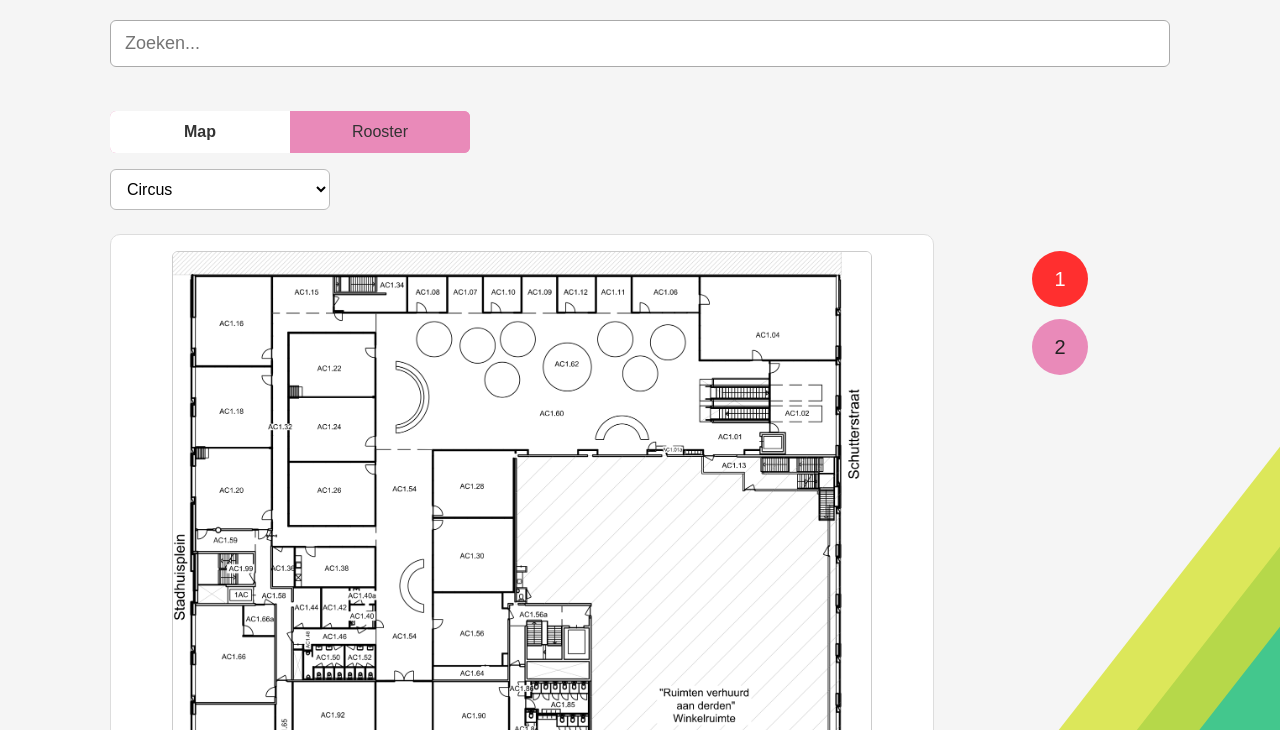
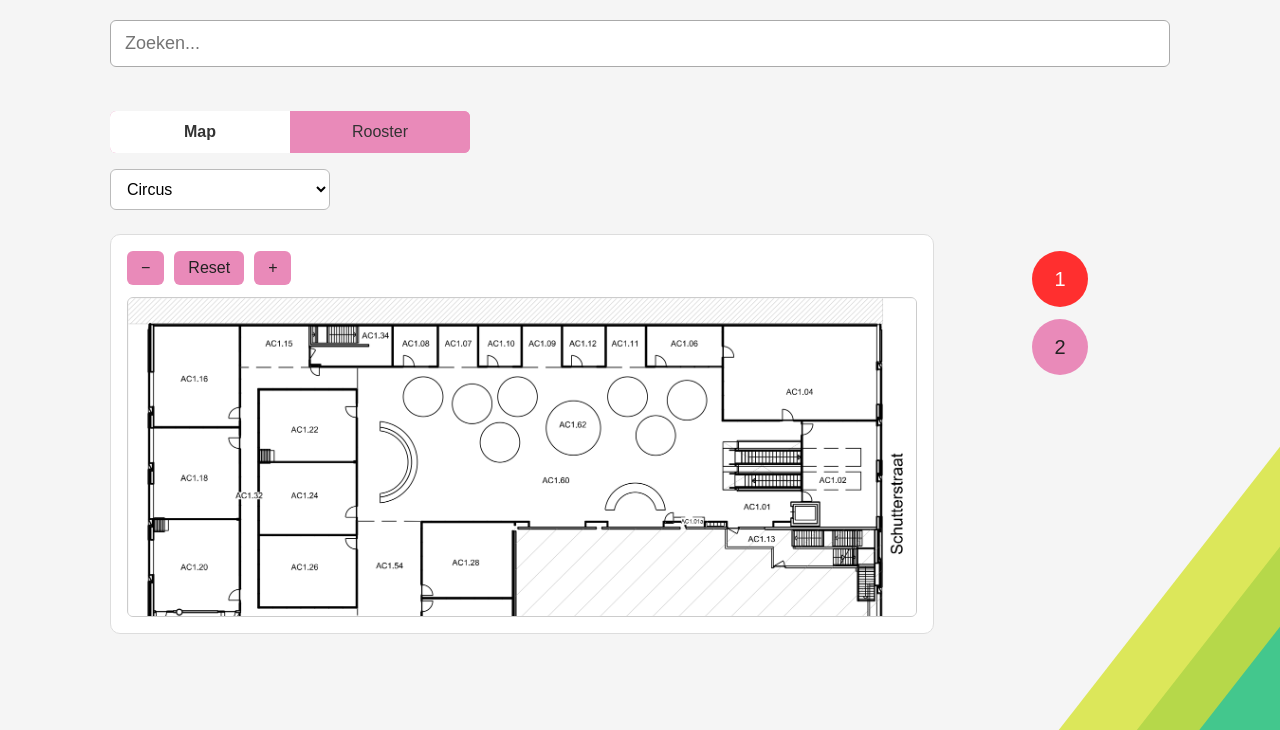
Before and after one commit to yehoshuaa/Hackaton, a website: page pages/HomePagina.html in a window 1280 px wide. Shown: the part 70-800 px from the top of the page. Drawn offline with Linux system fonts and the light colour scheme; no server answers.

Commit message:
map zoom and scroll

```diff
--- a/css/HomeStyle.css
+++ b/css/HomeStyle.css
@@ -185,15 +185,55 @@
             border: 1px solid #ddd;
             border-radius: 10px;
             padding: 16px;
+            overflow: hidden;
+        }
+
+        .map-toolbar {
+            display: flex;
+            gap: 10px;
+            margin-bottom: 12px;
+        }
+
+        .map-tool-btn {
+            padding: 8px 14px;
+            font-size: 16px;
+            border: none;
+            border-radius: 6px;
+            background-color: #e98ab9;
+            color: #222;
+            cursor: pointer;
+        }
+
+        .map-viewer {
+            position: relative;
+            width: 100%;
+            height: 320px;
+            overflow: hidden;
+            border: 1px solid #ccc;
+            border-radius: 6px;
+            background-color: #f7f7f7;
+            touch-action: none;
+            cursor: grab;
+        }
+
+        .map-viewer.dragging {
+            cursor: grabbing;
         }
 
         .map-image {
-            width: 100%;
-            max-width: 700px;
+            position: absolute;
+            top: 0;
+            left: 0;
+            width: auto;
+            max-width: none;
+            height: auto;
             display: block;
-            margin: 0 auto;
             border: 1px solid #ccc;
             border-radius: 6px;
+            transform-origin: top left;
+            user-select: none;
+            -webkit-user-drag: none;
+            pointer-events: none;
         }
 
         .floor-section {
--- a/js/HomeScript.js
+++ b/js/HomeScript.js
@@ -36,6 +36,10 @@ const locationButtons = document.getElementById("locationButtons");
 const locationModalCourse = document.getElementById("locationModalCourse");
 const closeModalBtn = document.getElementById("closeModalBtn");
 const cancelModalBtn = document.getElementById("cancelModalBtn");
+const mapViewer = document.getElementById("mapViewer");
+const zoomInBtn = document.getElementById("zoomInBtn");
+const zoomOutBtn = document.getElementById("zoomOutBtn");
+const resetMapBtn = document.getElementById("resetMapBtn");
 const buildingImageSets = {
     circus: {
         prefix: "circus-",
@@ -67,6 +71,15 @@ function normalizeRoomInput(input) {
         .toUpperCase()
         .replace(/\s+/g, "");
 }
+
+let mapScale = 1;
+let mapOffsetX = 0;
+let mapOffsetY = 0;
+let isMapDragging = false;
+let mapDragStartX = 0;
+let mapDragStartY = 0;
+let mapStartOffsetX = 0;
+let mapStartOffsetY = 0;
 
 function showSearchError(message) {
     searchError.textContent = message;
@@ -130,8 +143,74 @@ function updateMapImage() {
 
     const imagePath = `assets/${buildingConfig.prefix}${activeImageNumber}.png`;
 
+    mapImage.onload = function () {
+        resetMapView();
+    };
+
     mapImage.src = imagePath;
     mapImage.alt = `Plattegrond ${selectedBuilding} afbeelding ${activeImageNumber}`;
+}
+
+function clampMapOffsets() {
+    if (!mapViewer || !mapImage.complete) {
+        return;
+    }
+
+    const viewerWidth = mapViewer.clientWidth;
+    const viewerHeight = mapViewer.clientHeight;
+
+    const scaledWidth = mapImage.naturalWidth * mapScale;
+    const scaledHeight = mapImage.naturalHeight * mapScale;
+
+    let minX = viewerWidth - scaledWidth;
+    let minY = viewerHeight - scaledHeight;
+
+    if (scaledWidth <= viewerWidth) {
+        minX = (viewerWidth - scaledWidth) / 2;
+        mapOffsetX = minX;
+    } else {
+        mapOffsetX = Math.min(0, Math.max(minX, mapOffsetX));
+    }
+
+    if (scaledHeight <= viewerHeight) {
+        minY = (viewerHeight - scaledHeight) / 2;
+        mapOffsetY = minY;
+    } else {
+        mapOffsetY = Math.min(0, Math.max(minY, mapOffsetY));
+    }
+}
+
+function applyMapTransform() {
+    clampMapOffsets();
+    mapImage.style.transform = `translate(${mapOffsetX}px, ${mapOffsetY}px) scale(${mapScale})`;
+}
+
+function fitMapToViewer() {
+    if (!mapViewer || !mapImage.naturalWidth || !mapImage.naturalHeight) {
+        return;
+    }
+
+    const viewerWidth = mapViewer.clientWidth;
+    const viewerHeight = mapViewer.clientHeight;
+
+    const scaleX = viewerWidth / mapImage.naturalWidth;
+    const scaleY = viewerHeight / mapImage.naturalHeight;
+
+    mapScale = Math.max(scaleX, scaleY);
+    mapOffsetX = 0;
+    mapOffsetY = 0;
+
+    applyMapTransform();
+}
+
+function resetMapView() {
+    fitMapToViewer();
+}
+
+function zoomMap(step) {
+    const nextScale = Math.max(0.5, Math.min(4, mapScale + step));
+    mapScale = nextScale;
+    applyMapTransform();
 }
 
 function createFloorButtons() {
@@ -176,6 +255,81 @@ function createFloorButtons() {
 
     updateMapImage();
 }
+
+
+zoomInBtn.addEventListener("click", function () {
+    zoomMap(0.2);
+});
+
+zoomOutBtn.addEventListener("click", function () {
+    zoomMap(-0.2);
+});
+
+resetMapBtn.addEventListener("click", function () {
+    resetMapView();
+});
+
+mapViewer.addEventListener("mousedown", function (event) {
+    isMapDragging = true;
+    mapDragStartX = event.clientX;
+    mapDragStartY = event.clientY;
+    mapStartOffsetX = mapOffsetX;
+    mapStartOffsetY = mapOffsetY;
+    mapViewer.classList.add("dragging");
+});
+
+window.addEventListener("mousemove", function (event) {
+    if (!isMapDragging) {
+        return;
+    }
+
+    mapOffsetX = mapStartOffsetX + (event.clientX - mapDragStartX);
+    mapOffsetY = mapStartOffsetY + (event.clientY - mapDragStartY);
+
+    applyMapTransform();
+});
+
+window.addEventListener("mouseup", function () {
+    isMapDragging = false;
+    mapViewer.classList.remove("dragging");
+});
+
+zoomInBtn.addEventListener("click", function () {
+    zoomMap(0.2);
+});
+
+zoomOutBtn.addEventListener("click", function () {
+    zoomMap(-0.2);
+});
+
+resetMapBtn.addEventListener("click", function () {
+    resetMapView();
+});
+
+mapViewer.addEventListener("mousedown", function (event) {
+    isMapDragging = true;
+    mapDragStartX = event.clientX;
+    mapDragStartY = event.clientY;
+    mapStartOffsetX = mapOffsetX;
+    mapStartOffsetY = mapOffsetY;
+    mapViewer.classList.add("dragging");
+});
+
+window.addEventListener("mousemove", function (event) {
+    if (!isMapDragging) {
+        return;
+    }
+
+    mapOffsetX = mapStartOffsetX + (event.clientX - mapDragStartX);
+    mapOffsetY = mapStartOffsetY + (event.clientY - mapDragStartY);
+
+    applyMapTransform();
+});
+
+window.addEventListener("mouseup", function () {
+    isMapDragging = false;
+    mapViewer.classList.remove("dragging");
+});
 
 hamburgerBtn.addEventListener("click", function () {
     sideMenu.classList.toggle("open");
@@ -550,6 +704,8 @@ scheduleList.addEventListener("click", function (event) {
     openModal();
 });
 
+
+
 closeModalBtn.addEventListener("click", closeModal);
 cancelModalBtn.addEventListener("click", closeModal);
 modalOverlay.addEventListener("click", function (event) {
--- a/pages/HomePagina.html
+++ b/pages/HomePagina.html
@@ -49,13 +49,22 @@
         <section class="map-content" id="mapContent">
             <div class="content-layout">
                 <div class="map-section">
-                    <img
-                        id="mapImage"
-                        class="map-image"
-                        src="assets/circus-1.png"
-                        alt="Plattegrond verdieping 1">
+                    <div class="map-toolbar">
+                        <button type="button" class="map-tool-btn" id="zoomOutBtn">−</button>
+                        <button type="button" class="map-tool-btn" id="resetMapBtn">Reset</button>
+                        <button type="button" class="map-tool-btn" id="zoomInBtn">+</button>
+                    </div>
+
+                    <div class="map-viewer" id="mapViewer">
+                        <img
+                            id="mapImage"
+                            class="map-image"
+                            src="assets/circus-1.png"
+                            alt="Plattegrond verdieping 1"
+                            draggable="false">
+                    </div>
                 </div>
-                <aside class="floor-section">
+                            <aside class="floor-section">
                     <div class="floor-buttons" id="floorButtons"></div>
                 </aside>
             </div>
```
